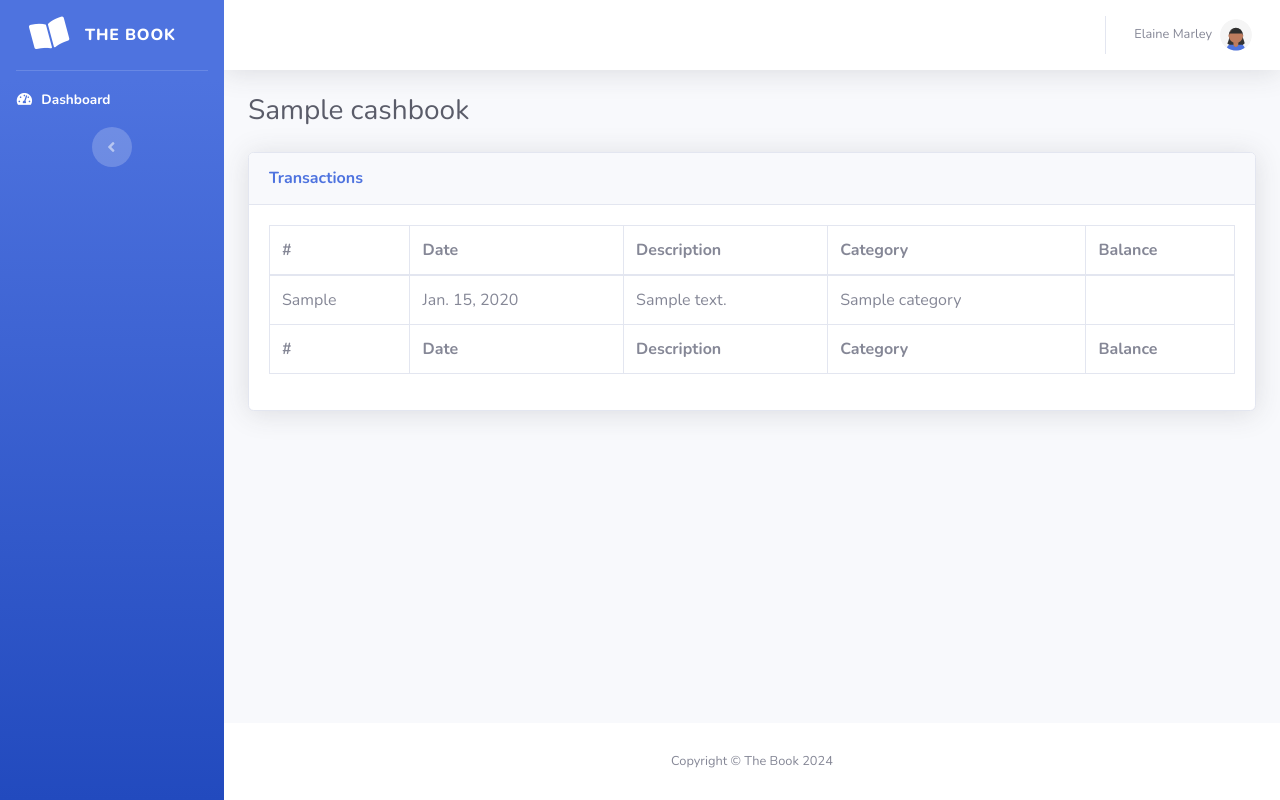
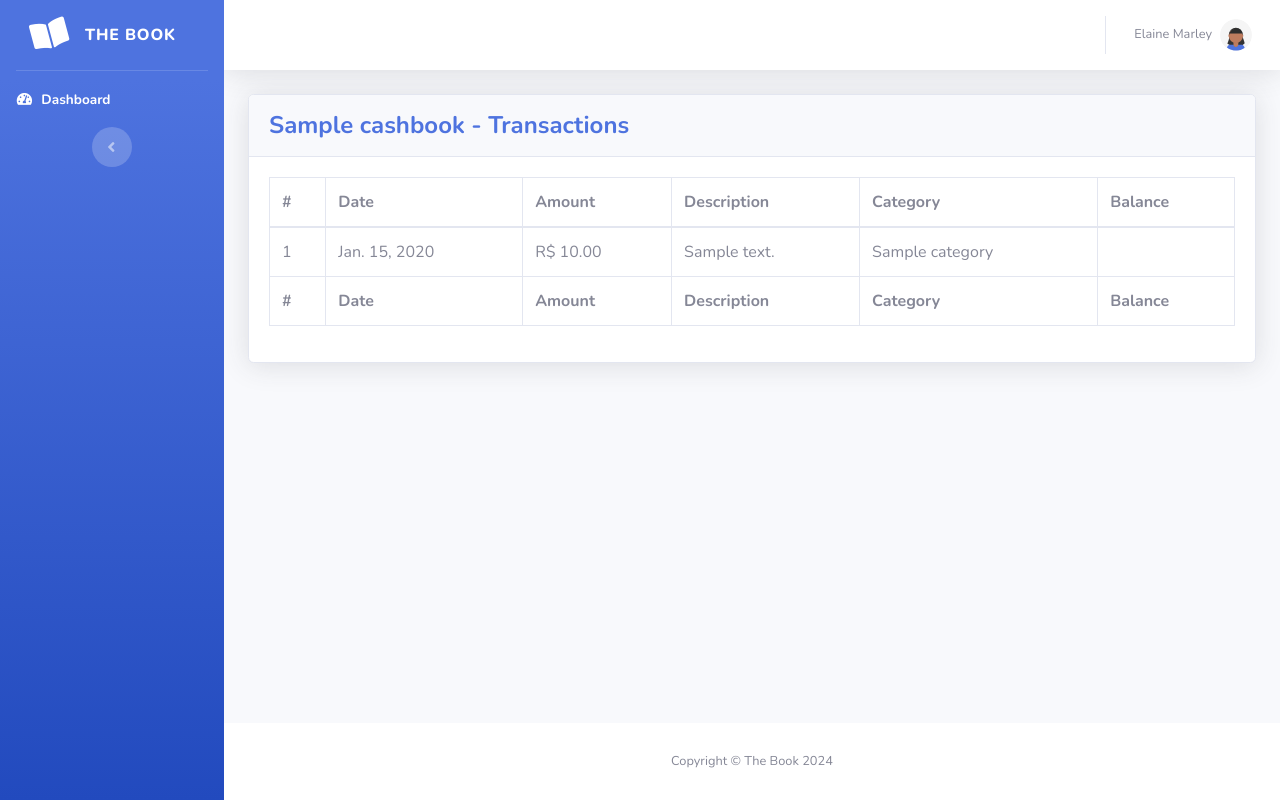
Before and after one commit to lhc/thebook, a Django app: a page that uses thebook/bookkeeping/templates/bookkeeping/transactions.html in a window 1280 px wide. Run offline with Django 5.2, Linux system fonts and the light colour scheme; a user stored in the database is signed in; tables that the repository leaves empty hold one stand-in row (values such as "Sample post"); some libraries are stand-ins or nearby versions.

Commit message:
Add styling to transactions table

```diff
--- a/thebook/bookkeeping/templates/bookkeeping/transactions.html
+++ b/thebook/bookkeeping/templates/bookkeeping/transactions.html
@@ -6,17 +6,10 @@
 {% block content %}
   <!-- Begin Page Content -->
   <div class="container-fluid">
-    <!-- Page Heading -->
-    <div class="d-sm-flex align-items-center justify-content-between mb-4">
-      <h1 class="h3 mb-0 text-gray-800">
-        {{ cash_book.name }}
-      </h1>
-    </div>
-
 
     <div class="card shadow mb-4">
-      <div class="card-header py-3">
-        <h6 class="m-0 font-weight-bold text-primary">Transactions</h6>
+      <div class="card-header py-3 d-flex flex-row align-items-center justify-content-between">
+        <h4 class="m-0 font-weight-bold text-primary">{{ cash_book.name }} - {% translate "Transactions" %}</h4>
       </div>
       <div class="card-body">
         <div class="table-responsive">
@@ -25,6 +18,7 @@
               <tr>
                 <th>{% translate "#" %}</th>
                 <th>{% translate "Date" %}</th>
+                <th>{% translate "Amount" %}</th>
                 <th>{% translate "Description" %}</th>
                 <th>{% translate "Category" %}</th>
                 <th>{% translate "Balance" %}</th>
@@ -34,16 +28,20 @@
               <tr>
                 <th>{% translate "#" %}</th>
                 <th>{% translate "Date" %}</th>
+                <th>{% translate "Amount" %}</th>
                 <th>{% translate "Description" %}</th>
                 <th>{% translate "Category" %}</th>
-                <th class="balance-column">{% translate "Balance" %}</th>
+                <th>{% translate "Balance" %}</th>
               </tr>
             </tfoot>
             <tbody>
               {% for transaction in transactions %}
               <tr>
-                <td>{{ transaction.reference }}</td>
+                <td>{{ transaction.id }}</td>
                 <td>{{ transaction.date }}</td>
+                <td {% if transaction.amount < 0 %}class="text-danger"{% endif %}>
+                  {{ transaction.amount|money }}
+                </td>
                 <td>{{ transaction.description }}</td>
                 <td>{{ transaction.category }}</td>
                 <td>{{ transaction.balance }}</td>
@@ -62,10 +60,18 @@
 {% block js_scripts %}
   <script>
     $(document).ready(function() {
-      $('#transactions').DataTable(
+      $("#transactions").DataTable(
         {
           pageLength: 100,
-          columnDefs: [{ orderable: false, targets: 4 }],
+          columnDefs: [{ orderable: false, targets: 5 }],
+          columns: [
+            { width: "5%" },
+            { width: "10%" },
+            { width: "10%" },
+            { width: "45%" },
+            { width: "20%" },
+            { width: "10%" }
+          ],
         }
       );
     });
```
